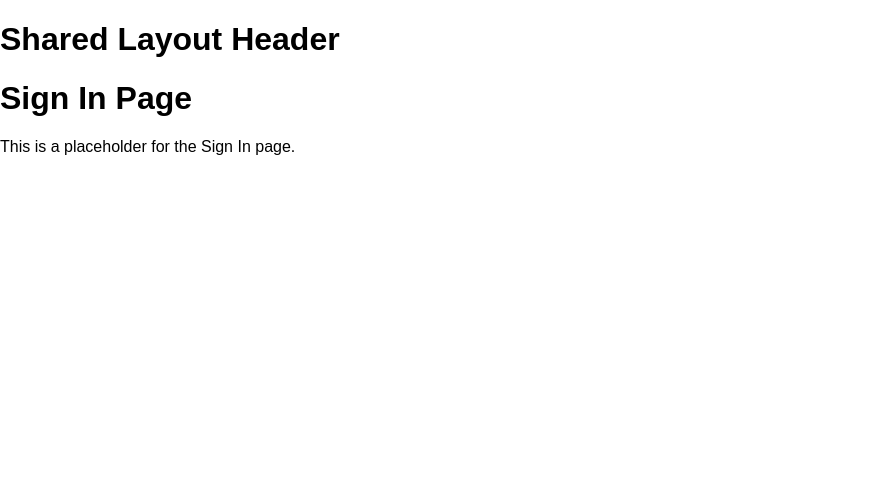
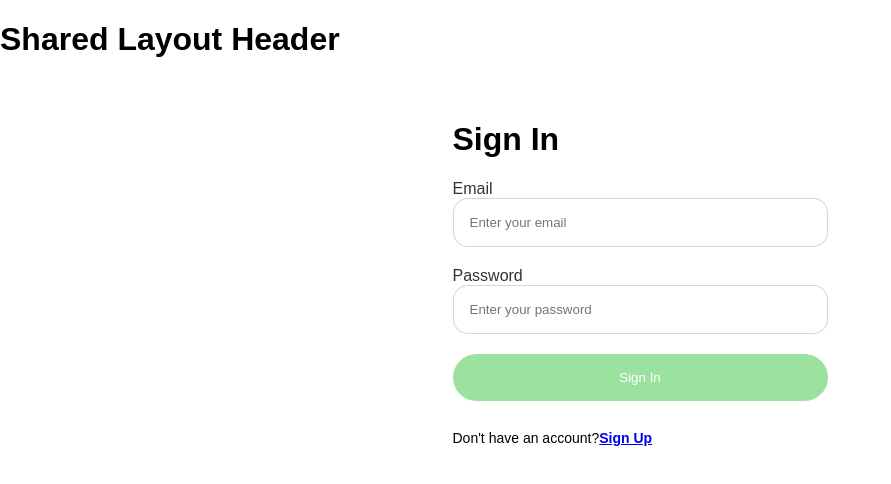
Before and after one commit to dima50066/FiveForce-Frontend, a React (Vite) app: page /signin in a window 1280 px wide. Shown: the top 484 px of the page, without its empty margins (0-891 px from the left). Built offline with nearby package versions, Linux system fonts and the light colour scheme.

Commit message:
addSignin

```diff
--- a/package.json
+++ b/package.json
@@ -16,6 +16,7 @@
     "@reduxjs/toolkit": "^2.2.6",
     "axios": "^1.7.2",
     "clsx": "^2.1.1",
+    "formik": "^2.4.6",
     "framer-motion": "^11.3.6",
     "gravatar": "^1.8.2",
     "i18next": "^23.12.2",
--- /dev/null
+++ b/src/components/SignInForm/SignInForm.jsx
@@ -0,0 +1,53 @@
+import React from 'react';
+import { Formik, Form, Field, ErrorMessage } from 'formik';
+import * as yup from 'yup';
+import css from './SignInForm.module.css';
+
+const validationSchema = yup.object().shape({
+  email: yup.string().email('Invalid email format').required('Email is required'),
+  password: yup.string().min(6, 'Password must be at least 6 characters').required('Password is required'),
+});
+
+const SignInForm = () => {
+  const handleSubmit = async (values, { setSubmitting, setFieldError }) => {
+    try {
+      console.log('Form values:', values);
+      // Replace with API call for login
+      // Redirect to TrackerPage on success
+    } catch (error) {
+      console.error('SignIn error:', error);
+      setFieldError('general', 'Failed to sign in. Please try again.');
+    } finally {
+      setSubmitting(false);
+    }
+  };
+
+  return (
+    <Formik
+      initialValues={{ email: '', password: '' }}
+      validationSchema={validationSchema}
+      onSubmit={handleSubmit}
+    >
+      {({ isSubmitting, errors }) => (
+        <Form className={css.form}>
+          <label className={css.label}>
+            Email
+            <Field type="email" name="email"   placeholder="Enter your email" className={css.input} />
+            <ErrorMessage name="email" component="span"  className={css.error} />
+          </label>
+          <label className={css.label}>
+            Password
+            <Field type="password" name="password"  placeholder="Enter your password" className={css.input} />
+            <ErrorMessage name="password" component="span" className={css.error} />
+          </label>
+          {errors.general && <div className={css.error}>{errors.general}</div>}
+          <button type="submit" className={css.button} disabled={isSubmitting}>
+            {isSubmitting ? 'Signing In...' : 'Sign In'}
+          </button>
+        </Form>
+      )}
+    </Formik>
+  );
+};
+
+export default SignInForm;
--- /dev/null
+++ b/src/components/SignInForm/SignInForm.module.css
@@ -0,0 +1,38 @@
+.form {
+    display: flex;
+    flex-direction: column;
+    gap: 20px;
+}
+
+.label {
+    font-size: 16px;
+    color: #333;
+}
+
+.input {
+    border: 1px solid rgba(47, 47, 47, 0.2);
+    border-radius: 15px;
+    width: 100%;
+    padding: 16px;
+    box-sizing: border-box;
+
+}
+
+.error {
+    color: red;
+    font-size: 14px;
+}
+
+.button {
+    background-color: #9be1a0;
+    color: white;
+    border: none;
+    border-radius: 30px;
+    cursor: pointer;
+    width: 100%;
+    padding: 16px;
+}
+
+.button:disabled {
+    background-color: #b0b0b0;
+}
--- /dev/null
+++ b/src/components/SignUpForm/SignUpForm.jsx
@@ -0,0 +1,62 @@
+import React from 'react';
+import { Formik, Form, Field, ErrorMessage } from 'formik';
+import * as yup from 'yup';
+import css from './SignUpForm.module.css';
+
+const validationSchema = yup.object().shape({
+  email: yup.string().email('Invalid email format').required('Email is required'),
+  password: yup.string().min(6, 'Password must be at least 6 characters').required('Password is required'),
+  repeatPassword: yup
+    .string()
+    .oneOf([yup.ref('password'), null], 'Passwords must match')
+    .required('Repeat Password is required'),
+});
+
+const SignUpForm = () => {
+  const handleSubmit = async (values, { setSubmitting, setFieldError }) => {
+    try {
+      console.log('Form values:', values);
+      // Replace with API call
+      // Redirect to TrackerPage on success
+    } catch (error) {
+      console.error('SignUp error:', error);
+      setFieldError('general', 'Failed to register. Please try again.');
+    } finally {
+      setSubmitting(false);
+    }
+  };
+
+  return (
+    <Formik
+      initialValues={{ email: '', password: '', repeatPassword: '' }}
+      validationSchema={validationSchema}
+      onSubmit={handleSubmit}
+    >
+      {({ isSubmitting, errors }) => (
+        <Form className={css.form}>
+          <label className={css.label}>
+            Email
+            <Field type="email" name="email"  placeholder="Enter your email" className={css.input} />
+            <ErrorMessage name="email" component="span" className={css.error} />
+          </label>
+          <label className={css.label}>
+            Password
+            <Field type="password" name="password"  placeholder="Enter your password" className={css.input} />
+            <ErrorMessage name="password" component="span" className={css.error} />
+          </label>
+          <label className={css.label}>
+            Repeat Password
+            <Field type="password" name="repeatPassword"  placeholder="Repeat password" className={css.input} />
+            <ErrorMessage name="repeatPassword" component="span" className={css.error} />
+          </label>
+          {errors.general && <div className={css.error}>{errors.general}</div>}
+          <button type="submit" className={css.button} disabled={isSubmitting}>
+            {isSubmitting ? 'Signing Up...' : 'Sign Up'}
+          </button>
+        </Form>
+      )}
+    </Formik>
+  );
+};
+
+export default SignUpForm;
--- /dev/null
+++ b/src/components/SignUpForm/SignUpForm.module.css
@@ -0,0 +1,40 @@
+.form {
+    display: flex;
+    flex-direction: column;
+    width: 100%;
+    max-width: 400px;
+}
+
+.label {
+    margin-bottom: 15px;
+    font-size: 14px;
+    font-weight: 500;
+}
+
+.input {
+    width: 100%;
+    padding: 10px;
+    margin-top: 5px;
+    font-size: 14px;
+    border: 1px solid #ccc;
+    border-radius: 4px;
+}
+
+.error {
+    color: red;
+    font-size: 12px;
+}
+
+.button {
+    padding: 10px;
+    font-size: 16px;
+    color: #fff;
+    background-color: #007bff;
+    border: none;
+    border-radius: 4px;
+    cursor: pointer;
+}
+
+.button:hover {
+    background-color: #0056b3;
+}
--- a/src/pages/HomePage/HomePage.jsx
+++ b/src/pages/HomePage/HomePage.jsx
@@ -1,3 +1,4 @@
+import SignInPage from '../SignInPage/SignInPage';
 import React from 'react';
 
 const HomePage = () => {
@@ -5,6 +6,7 @@ const HomePage = () => {
     <div>
       <h1>Welcome to Aqua Track</h1>
       <p>Your daily hydration tracker.</p>
+      <SignInPage/>
     </div>
   );
 };
--- a/src/pages/SignInPage/SignInPage.jsx
+++ b/src/pages/SignInPage/SignInPage.jsx
@@ -1,10 +1,19 @@
+
 import React from 'react';
+import { Link } from 'react-router-dom';
+import SignInForm from '../../components/SignInForm/SignInForm';
+import css from './SignInPage.module.css';
 
 const SignInPage = () => {
   return (
-    <div>
-      <h1>Sign In Page</h1>
-      <p>This is a placeholder for the Sign In page.</p>
+    <div className={css.container}>
+      <div className={css.logo}>
+        <h1>Sign In</h1>
+      </div>
+      <SignInForm />
+      <div className={css.signupLink}>
+        <p>Don't have an account?<Link to="/signup" className={css.link}>Sign Up</Link></p>
+      </div>
     </div>
   );
 };
--- /dev/null
+++ b/src/pages/SignInPage/SignInPage.module.css
@@ -0,0 +1,25 @@
+.container {
+    min-width: 320px;
+    max-width: 375px;
+    padding: 16px;
+    margin: 0 auto;
+    display: flex;
+    flex-direction: column;
+    justify-content: center;
+    padding: 20px;
+}
+
+
+.signupLink {
+    margin-top: 15px;
+    font-size: 14px;
+}
+
+.link {
+
+    font-weight: bold;
+}
+
+.link:hover {
+
+}
--- a/src/pages/SignUpPage/SignUpPage.jsx
+++ b/src/pages/SignUpPage/SignUpPage.jsx
@@ -1,12 +1,24 @@
-import React from 'react';
+import React from "react";
+import { Link } from "react-router-dom";
+// import Logo from "../components/Logo/Logo";
+import SignUpForm from "../../components/SignUpForm/SignUpForm";
+import css from "./SignUpPage.module.css";
 
-const SignUpPage = () => {
-  return (
-    <div>
-      <h1>Sign Up Page</h1>
-      <p>This is a placeholder for the Sign Up page.</p>
+const  SignUpPage = () => {
+ return (
+    <div className={css.page}>
+      {/* <Logo /> */}
+      <h1 className={css.title}>Sign Up</h1>
+      <SignUpForm />
+      <p className={css.link}>
+        Already have an account?{" "}
+        <Link to="/signin" className={css.linkText}>
+          Sign In
+        </Link>
+      </p>
     </div>
   );
 };
 
-export default SignUpPage;
+
+export default  SignUpPage;
--- /dev/null
+++ b/src/pages/SignUpPage/SignUpPage.module.css
@@ -0,0 +1,20 @@
+.container {
+    display: flex;
+    flex-direction: column;
+    align-items: center;
+    padding: 20px;
+}
+
+.redirect {
+    margin-top: 20px;
+    font-size: 14px;
+}
+
+.link {
+    color: #007bff;
+    text-decoration: none;
+}
+
+.link:hover {
+    text-decoration: underline;
+}
```
Also changed, not shown: 1 other file (tests, documents, lock files or other folders).
